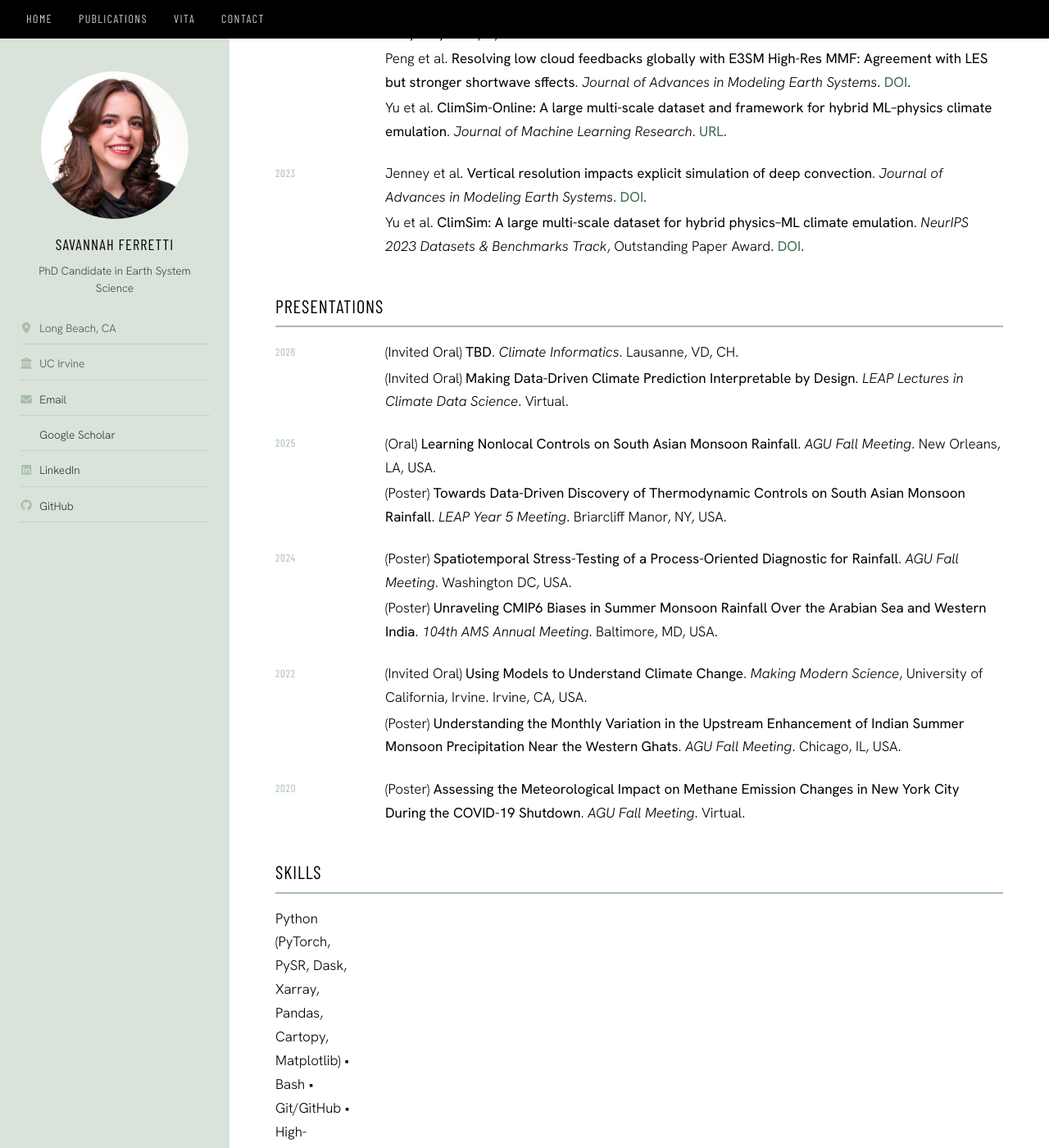
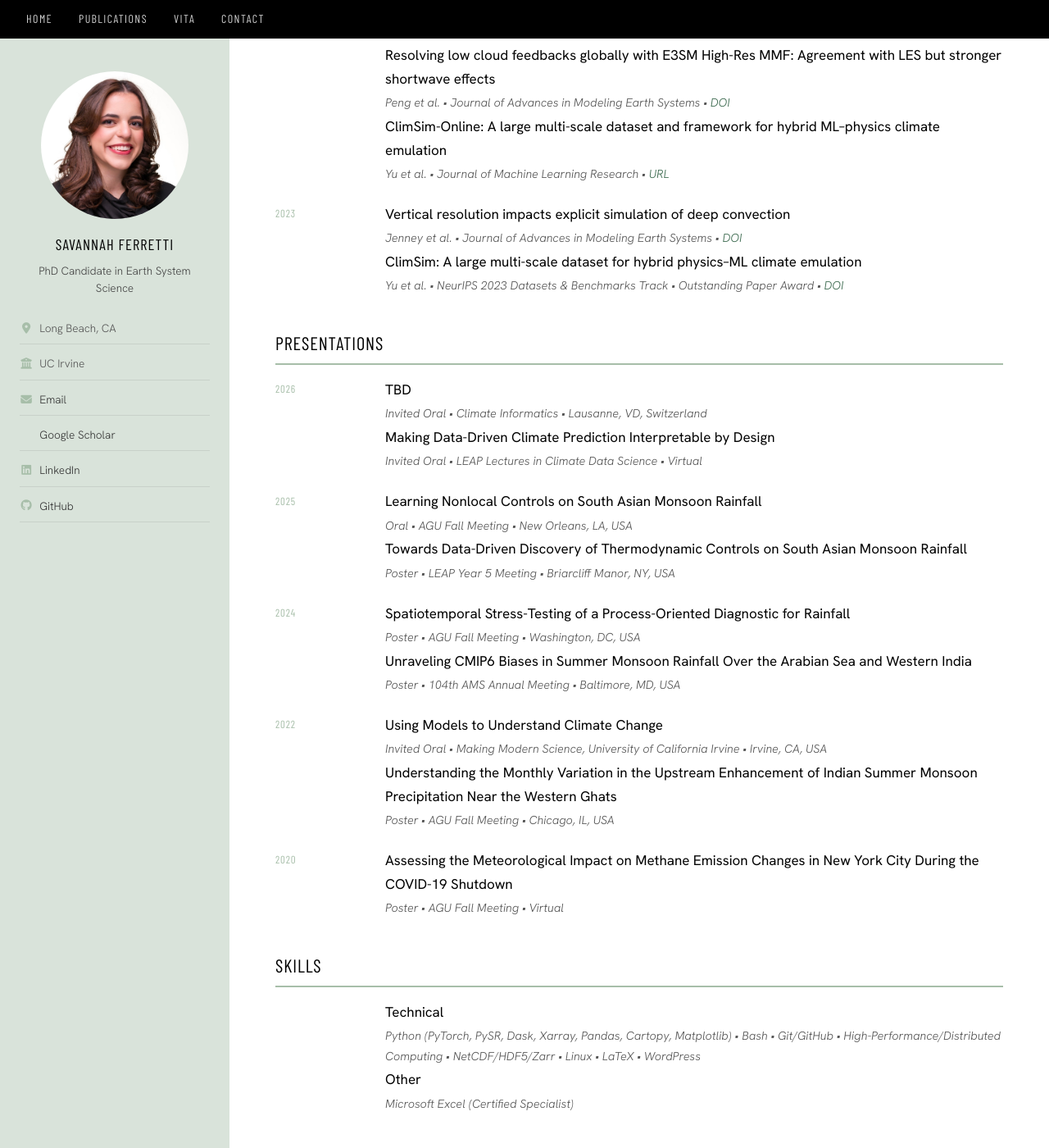
Before and after one commit to savannahferretti/savannahferretti.github.io, a Jekyll site: the page built from pages/vita.md, in a window 1280 px wide and 1400 px high, scrolled down 1239 px. Shown: the whole window at 82% size. Built offline with Jekyll 4.4.1, drawn with Linux system fonts in a browser that asks for light colours; a style sheet for code colours, icons or effects is not loaded; some of the changed text lies outside the part shown.

Commit message:
Refactor CV entries for clarity and formatting

```diff
--- a/pages/vita.md
+++ b/pages/vita.md
@@ -86,24 +86,30 @@ This is an abbreviated vita. A full CV and a shorter resume are both available f
 <div class="cv-entry">
   <div class="cv-entry__date">2026</div>
   <div class="cv-entry__body">
-    <p>Ferretti et al. <strong>Data-driven integration kernels for interpretable nonlocal operator learning</strong>. In review at <em>Environmental Data Science</em>. <a href="https://github.com/savannahferretti/monsoon-kernels">arXiv</a>.</p>
+    <p class="cv-entry__title">Data-driven integration kernels for interpretable nonlocal operator learning</p>
+    <p class="cv-entry__sub">Ferretti et al. • <em>Environmental Data Science</em> (in review) • <a href="https://github.com/savannahferretti/monsoon-kernels">arXiv</a></p>
   </div>
 </div>
 
 <div class="cv-entry">
   <div class="cv-entry__date">2025</div>
   <div class="cv-entry__body">
-    <p>Ferretti et al. <strong>Explaining South Asian monsoon rainfall seasonality using a metric of plume buoyancy</strong>. <em>Geophysical Research Letters</em>. <a href="https://doi.org/10.1029/2025GL115546">DOI</a>.</p>
-    <p>Peng et al. <strong>Resolving low cloud feedbacks globally with E3SM High-Res MMF: Agreement with LES but stronger shortwave sffects</strong>. <em>Journal of Advances in Modeling Earth Systems</em>. <a href="https://doi.org/10.1029/2025MS005003">DOI</a>.</p>
-    <p>Yu et al. <strong>ClimSim-Online: A large multi-scale dataset and framework for hybrid ML–physics climate emulation</strong>. <em>Journal of Machine Learning Research</em>. <a href="http://jmlr.org/papers/v26/24-1014.html">URL</a>.</p>
+    <p class="cv-entry__title">Explaining South Asian monsoon rainfall seasonality using a metric of plume buoyancy</p>
+    <p class="cv-entry__sub">Ferretti et al. • <em>Geophysical Research Letters</em> • <a href="https://doi.org/10.1029/2025GL115546">DOI</a></p>
+    <p class="cv-entry__title">Resolving low cloud feedbacks globally with E3SM High-Res MMF: Agreement with LES but stronger shortwave effects</p>
+    <p class="cv-entry__sub">Peng et al. • <em>Journal of Advances in Modeling Earth Systems</em> • <a href="https://doi.org/10.1029/2025MS005003">DOI</a></p>
+    <p class="cv-entry__title">ClimSim-Online: A large multi-scale dataset and framework for hybrid ML–physics climate emulation</p>
+    <p class="cv-entry__sub">Yu et al. • <em>Journal of Machine Learning Research</em> • <a href="http://jmlr.org/papers/v26/24-1014.html">URL</a></p>
   </div>
 </div>
 
 <div class="cv-entry">
   <div class="cv-entry__date">2023</div>
   <div class="cv-entry__body">
-    <p>Jenney et al. <strong>Vertical resolution impacts explicit simulation of deep convection</strong>. <em>Journal of Advances in Modeling Earth Systems</em>. <a href="https://doi.org/10.1029/2022MS003444">DOI</a>.</p>
-    <p>Yu et al. <strong> ClimSim: A large multi-scale dataset for hybrid physics–ML climate emulation</strong>. <em>NeurIPS 2023 Datasets & Benchmarks Track</em>, Outstanding Paper Award. <a href="https://dl.acm.org/doi/10.5555/3666122.3667090">DOI</a>.</p>
+    <p class="cv-entry__title">Vertical resolution impacts explicit simulation of deep convection</p>
+    <p class="cv-entry__sub">Jenney et al. • <em>Journal of Advances in Modeling Earth Systems</em> • <a href="https://doi.org/10.1029/2022MS003444">DOI</a></p>
+    <p class="cv-entry__title">ClimSim: A large multi-scale dataset for hybrid physics–ML climate emulation</p>
+    <p class="cv-entry__sub">Yu et al. • <em>NeurIPS 2023 Datasets & Benchmarks Track</em> • Outstanding Paper Award • <a href="https://dl.acm.org/doi/10.5555/3666122.3667090">DOI</a></p>
   </div>
 </div>
 
@@ -112,46 +118,59 @@ This is an abbreviated vita. A full CV and a shorter resume are both available f
 <div class="cv-entry">
   <div class="cv-entry__date">2026</div>
   <div class="cv-entry__body">
-    <p>(Invited Oral) <strong>TBD</strong>. <em>Climate Informatics</em>. Lausanne, VD, CH.</p>
-    <p>(Invited Oral) <strong>Making Data-Driven Climate Prediction Interpretable by Design</strong>. <em>LEAP Lectures in Climate Data Science</em>. Virtual.</p>
+    <p class="cv-entry__title">TBD</p>
+    <p class="cv-entry__sub">Invited Oral • <em>Climate Informatics</em> • Lausanne, VD, Switzerland</p>
+    <p class="cv-entry__title">Making Data-Driven Climate Prediction Interpretable by Design</p>
+    <p class="cv-entry__sub">Invited Oral • <em>LEAP Lectures in Climate Data Science</em> • Virtual</p>
   </div>
 </div>
 
 <div class="cv-entry">
   <div class="cv-entry__date">2025</div>
   <div class="cv-entry__body">
-    <p>(Oral) <strong>Learning Nonlocal Controls on South Asian Monsoon Rainfall</strong>. <em>AGU Fall Meeting</em>. New Orleans, LA, USA.</p>
-    <p>(Poster) <strong>Towards Data-Driven Discovery of Thermodynamic Controls on South Asian Monsoon Rainfall</strong>. <em>LEAP Year 5 Meeting</em>. Briarcliff Manor, NY, USA.</p>
+    <p class="cv-entry__title">Learning Nonlocal Controls on South Asian Monsoon Rainfall</p>
+    <p class="cv-entry__sub">Oral • <em>AGU Fall Meeting</em> • New Orleans, LA, USA</p>
+    <p class="cv-entry__title">Towards Data-Driven Discovery of Thermodynamic Controls on South Asian Monsoon Rainfall</p>
+    <p class="cv-entry__sub">Poster • <em>LEAP Year 5 Meeting</em> • Briarcliff Manor, NY, USA</p>
   </div>
 </div>
 
 <div class="cv-entry">
   <div class="cv-entry__date">2024</div>
   <div class="cv-entry__body">
-    <p>(Poster) <strong>Spatiotemporal Stress-Testing of a Process-Oriented Diagnostic for Rainfall</strong>. <em>AGU Fall Meeting</em>. Washington DC, USA.</p>
-    <p>(Poster) <strong>Unraveling CMIP6 Biases in Summer Monsoon Rainfall Over the Arabian Sea and Western India</strong>. <em>104th AMS Annual Meeting</em>. Baltimore, MD, USA.</p>
+    <p class="cv-entry__title">Spatiotemporal Stress-Testing of a Process-Oriented Diagnostic for Rainfall</p>
+    <p class="cv-entry__sub">Poster • <em>AGU Fall Meeting</em> • Washington, DC, USA</p>
+    <p class="cv-entry__title">Unraveling CMIP6 Biases in Summer Monsoon Rainfall Over the Arabian Sea and Western India</p>
+    <p class="cv-entry__sub">Poster • <em>104th AMS Annual Meeting</em> • Baltimore, MD, USA</p>
   </div>
 </div>
 
 <div class="cv-entry">
   <div class="cv-entry__date">2022</div>
   <div class="cv-entry__body">
-    <p>(Invited Oral) <strong>Using Models to Understand Climate Change</strong>. <em>Making Modern Science</em>, University of California, Irvine. Irvine, CA, USA.</p>
-    <p>(Poster) <strong>Understanding the Monthly Variation in the Upstream Enhancement of Indian Summer Monsoon Precipitation Near the Western Ghats</strong>. <em>AGU Fall Meeting</em>. Chicago, IL, USA.</p>
+    <p class="cv-entry__title">Using Models to Understand Climate Change</p>
+    <p class="cv-entry__sub">Invited Oral • <em>Making Modern Science</em>, University of California Irvine • Irvine, CA, USA</p>
+    <p class="cv-entry__title">Understanding the Monthly Variation in the Upstream Enhancement of Indian Summer Monsoon Precipitation Near the Western Ghats</p>
+    <p class="cv-entry__sub">Poster • <em>AGU Fall Meeting</em> • Chicago, IL, USA</p>
   </div>
 </div>
 
 <div class="cv-entry">
   <div class="cv-entry__date">2020</div>
   <div class="cv-entry__body">
-    <p>(Poster) <strong>Assessing the Meteorological Impact on Methane Emission Changes in New York City During the COVID-19 Shutdown</strong>. <em>AGU Fall Meeting</em>. Virtual.</p>
+    <p class="cv-entry__title">Assessing the Meteorological Impact on Methane Emission Changes in New York City During the COVID-19 Shutdown</p>
+    <p class="cv-entry__sub">Poster • <em>AGU Fall Meeting</em> • Virtual</p>
   </div>
 </div>
 
 ## Skills
 
 <div class="cv-entry">
+  <div class="cv-entry__date"></div>
   <div class="cv-entry__body">
-    <p>Python (PyTorch, PySR, Dask, Xarray, Pandas, Cartopy, Matplotlib) &bull; Bash &bull; Git/GitHub &bull; High-Performance/Distributed Computing &bull; NetCDF/HDF5/Zarr &bull; Linux &bull; Microsoft Excel (Certified Specialist) &bull; LaTeX &bull; WordPress</p>
+    <p class="cv-entry__title">Technical</p>
+    <p class="cv-entry__sub">Python (PyTorch, PySR, Dask, Xarray, Pandas, Cartopy, Matplotlib) • Bash • Git/GitHub • High-Performance/Distributed Computing • NetCDF/HDF5/Zarr • Linux • LaTeX • WordPress</p>
+    <p class="cv-entry__title">Other</p>
+    <p class="cv-entry__sub">Microsoft Excel (Certified Specialist)</p>
   </div>
 </div>
```
